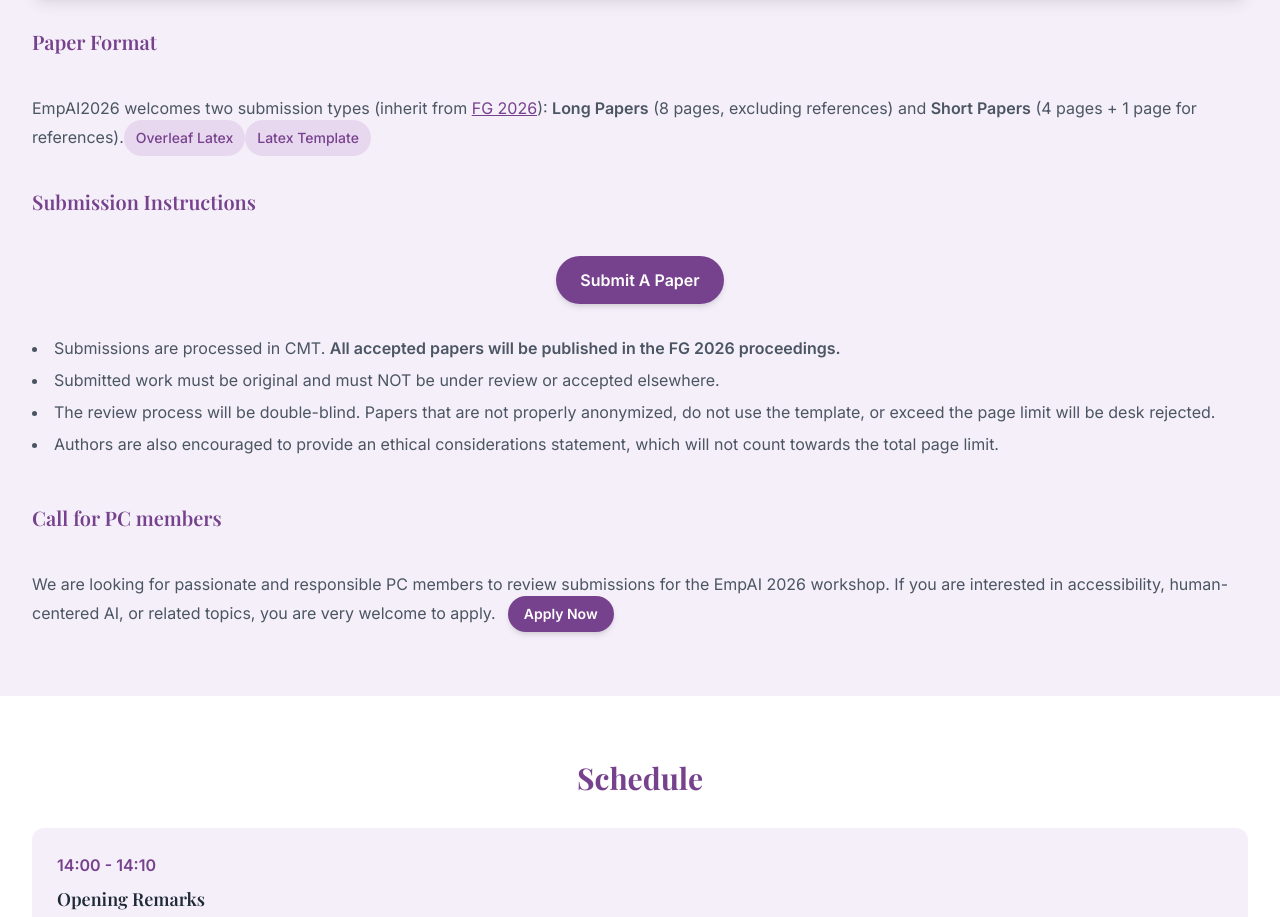
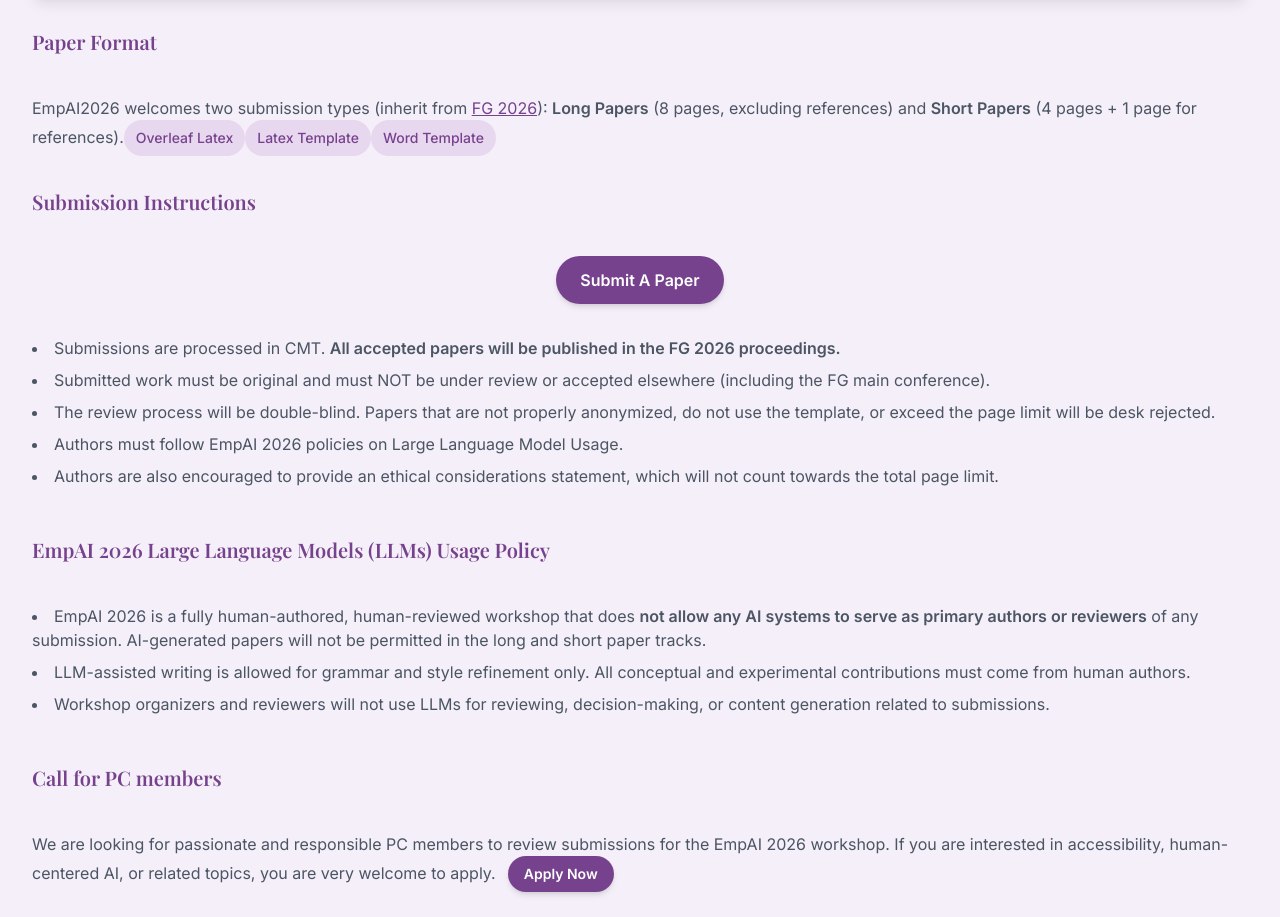
Before and after one commit to ElizaZhou96/EmpAI26, a React (Vite) app: page / in a window 1280 px wide. Shown: the part 2240-3157 px from the top of the page. Built offline with nearby package versions, Linux system fonts and the light colour scheme.

Commit message:
Update App.tsx

```diff
--- a/src/App.tsx
+++ b/src/App.tsx
@@ -195,13 +195,22 @@
                   Overleaf Latex
                 </a>
 
-				  <a
+				<a
                   href="https://drive.google.com/file/d/1RBOaG7JogyFI7nigzHjJfn36pHQ3rakp/view?usp=sharing"
                   target="_blank"
                   rel="noopener noreferrer"
                   className="inline-flex items-center px-3 py-2 text-sm font-medium rounded-full bg-[#E8D8EF] text-[#77428D] hover:bg-[#D9C1E6] transition"
                 >
                   Latex Template
+                </a>
+
+				<a
+                  href="https://docs.google.com/document/d/1nekOaVw4SB3U0HkgoKdf06mWzPmjDQQh/edit?usp=sharing&ouid=104016129676819843735&rtpof=true&sd=true"
+                  target="_blank"
+                  rel="noopener noreferrer"
+                  className="inline-flex items-center px-3 py-2 text-sm font-medium rounded-full bg-[#E8D8EF] text-[#77428D] hover:bg-[#D9C1E6] transition"
+                >
+                  Word Template
                 </a>
 			  </p>
 
@@ -218,10 +227,18 @@
 				</div>
 				<ul className="text-gray-600 mb-4 list-disc list-inside space-y-2">
 				<li>Submissions are processed in CMT. <strong>All accepted papers will be published in the FG 2026 proceedings. </strong></li>
-				<li>Submitted work must be original and must NOT be under review or accepted elsewhere. </li>
+				<li>Submitted work must be original and must NOT be under review or accepted elsewhere (including the FG main conference). </li>
 				<li>The review process will be double-blind. Papers that are not properly anonymized, do not use the template, or exceed the page limit will be desk rejected. </li>
+				<li>Authors must follow EmpAI 2026 policies on Large Language Model Usage. </li>
 				<li>Authors are also encouraged to provide an ethical considerations statement, which will not count towards the total page limit. </li>
 				</ul>
+
+			  <h3 className="text-xl font-semibold text-[#77428D] mb-2">EmpAI 2026 Large Language Models (LLMs) Usage Policy</h3>
+			  <ul className="text-gray-600 mb-4 list-disc list-inside space-y-2">
+				<li>EmpAI 2026 is a fully human-authored, human-reviewed workshop that does <strong>not allow any AI systems to serve as primary authors or reviewers</strong> of any submission. AI-generated papers will not be permitted in the long and short paper tracks. </li>
+				<li>LLM-assisted writing is allowed for grammar and style refinement only. All conceptual and experimental contributions must come from human authors.  </li>
+				<li>Workshop organizers and reviewers will not use LLMs for reviewing, decision-making, or content generation related to submissions. </li>
+			  </ul>
 
 			  <h3 className="text-xl font-semibold text-[#77428D] mb-2">Call for PC members</h3>
               <p className="text-gray-600">
```
